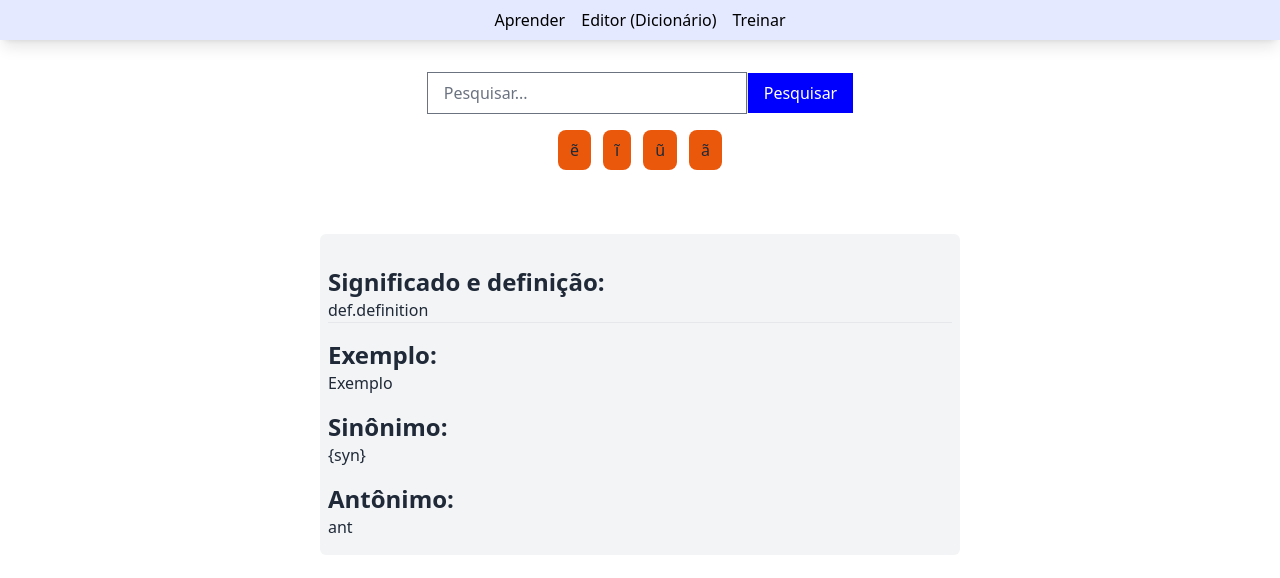
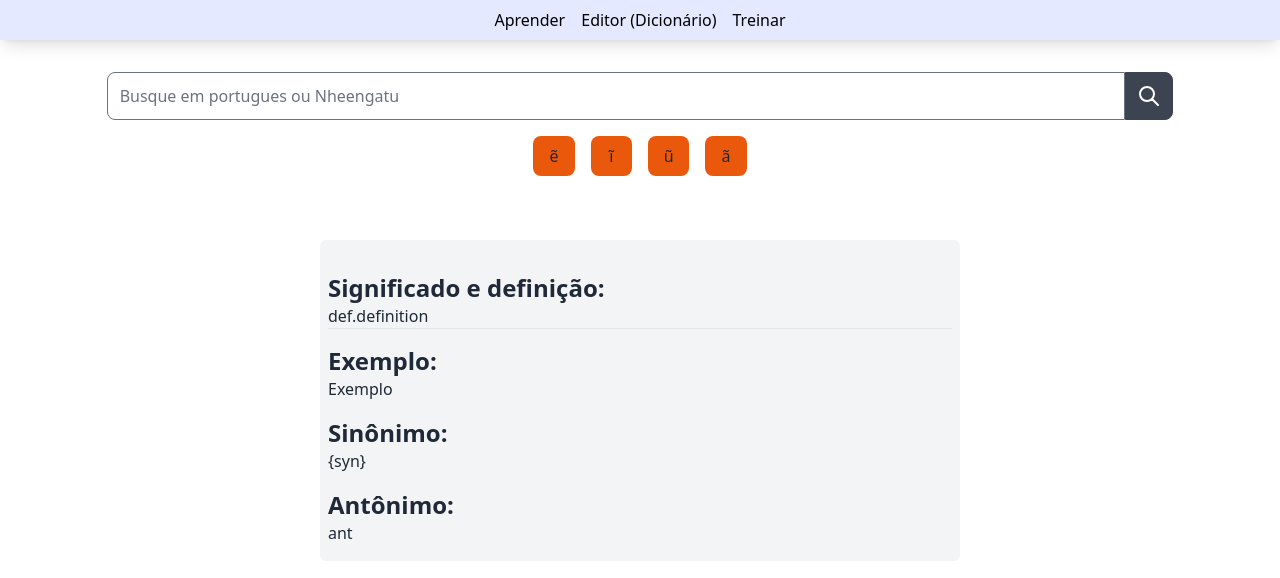
Before and after one commit to marcelleza8/Lingua-boa, a Vue app: page / in a window 1280 px wide. Shown: the top 578 px of the page. Built offline with nearby package versions, Linux system fonts and the light colour scheme; what prettier-plugin-tailwindcss would draw is missing.

Commit message:
Alterado layout de Letras do Nheengatu e do header de busca.

```diff
--- a/src/components/Header.vue
+++ b/src/components/Header.vue
@@ -31,21 +31,38 @@ export default defineComponent({
 </script>
 <template>
   <div class="pt-4 text-center">
+    <div class="form-control inline-block w-10/12">
+      <div class="input-group w-full">
         <input
-      class="px-4 py-2 md:w-80"
           type="text"
-      placeholder="Pesquisar..."
+          placeholder="Busque em portugues ou Nheengatu"
+          class="w-full focus:border-orange-500 focus:ring-0"
           ref="inputSearch"
           @change="handleInputChange"
           v-model="searchFor"
           @keydown="handleInputKeyDown"
         />
-    <button
-      class="border-l bg-suikiri-700 px-4 py-2 text-white"
-      @click="handleSubmit"
+        <button @click="handleSubmit" class="btn-square btn">
+          <svg
+            xmlns="http://www.w3.org/2000/svg"
+            class="h-6 w-6"
+            fill="none"
+            viewBox="0 0 24 24"
+            stroke="currentColor"
           >
-      Pesquisar
+            <path
+              stroke-linecap="round"
+              stroke-linejoin="round"
+              stroke-width="2"
+              d="M21 21l-6-6m2-5a7 7 0 11-14 0 7 7 0 0114 0z"
+            />
+          </svg>
         </button>
       </div>
-  <LetrasWrapper @change="includeLetter" />
+    </div>
+    <LetrasWrapper
+      class="mx-auto mt-4 w-1/2 space-x-4 sm:w-1/4 md:w-1/5 lg:w-1/6"
+      @change="includeLetter"
+    />
+  </div>
 </template>
--- a/src/components/LetrasWrapper.vue
+++ b/src/components/LetrasWrapper.vue
@@ -29,9 +29,9 @@ export default defineComponent({
 
 <style scoped>
 .letras {
-  @apply mt-4 space-x-3 text-center;
+  @apply flex;
 }
 .letras button {
-  @apply rounded-lg bg-orange-600 px-3 py-2;
+  @apply flex-1 rounded-lg bg-orange-600 px-3 py-2;
 }
 </style>
```
Lines whose indentation alone changed are shown as unchanged.
